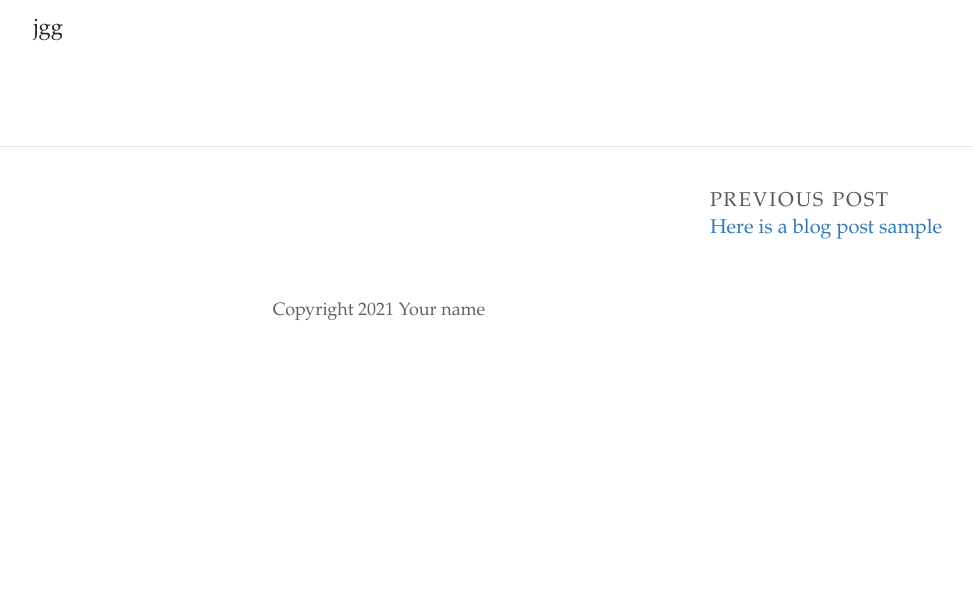
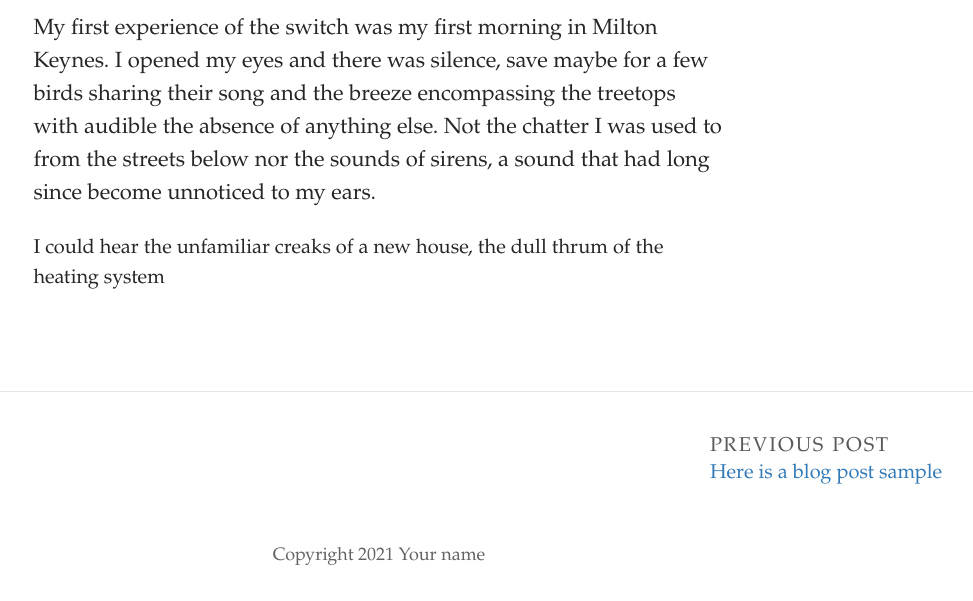
Before and after one commit to LJOHN15/emergence, a Jekyll site: the page built from _posts/2021-10-11-the-switch.md, in a window 1280 px wide. Shown: the part 340-941 px from the top of the page, without its empty margins (261-1234 px from the left). Built offline with Jekyll 4.4.1, drawn with Linux system fonts in a browser that asks for light colours; some web fonts are replaced; before the commit the page ends 900 px from its top, so only the background shows below that.

Commit message:
Update Post “2021-10-11-the-switch”

```diff
--- a/_posts/2021-10-11-the-switch.md
+++ b/_posts/2021-10-11-the-switch.md
@@ -6,4 +6,6 @@ image: ../uploads/vanguard-2.jpg
 title_color: "#ffffff"
 comments: false
 ---
-jgg
+My first experience of the switch was my first morning in Milton Keynes. I opened my eyes and there was silence, save maybe for a few birds sharing their song and the breeze encompassing the treetops with audible the absence of anything else. Not the chatter I was used to from the streets below nor the sounds of sirens, a sound that had long since become unnoticed to my ears.
+
+I could hear the unfamiliar creaks of a new house, the dull thrum of the heating system
```
